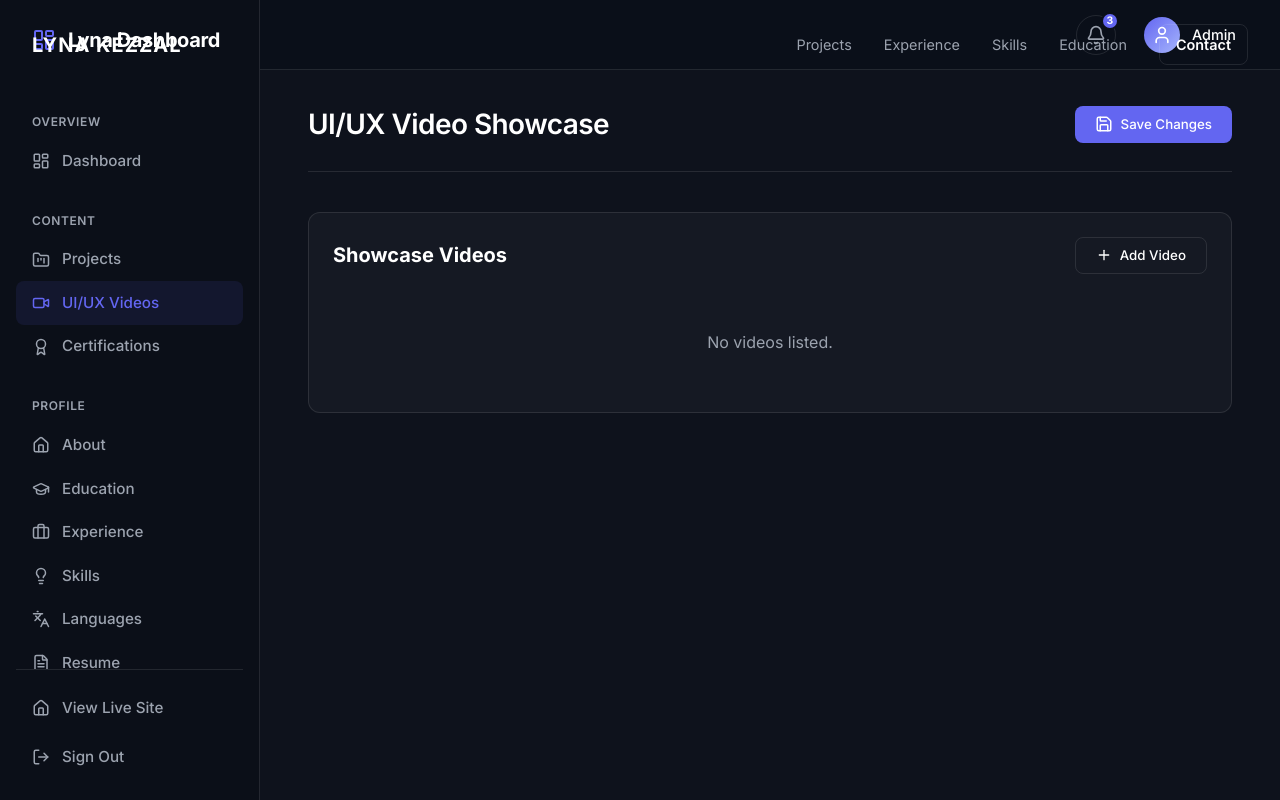
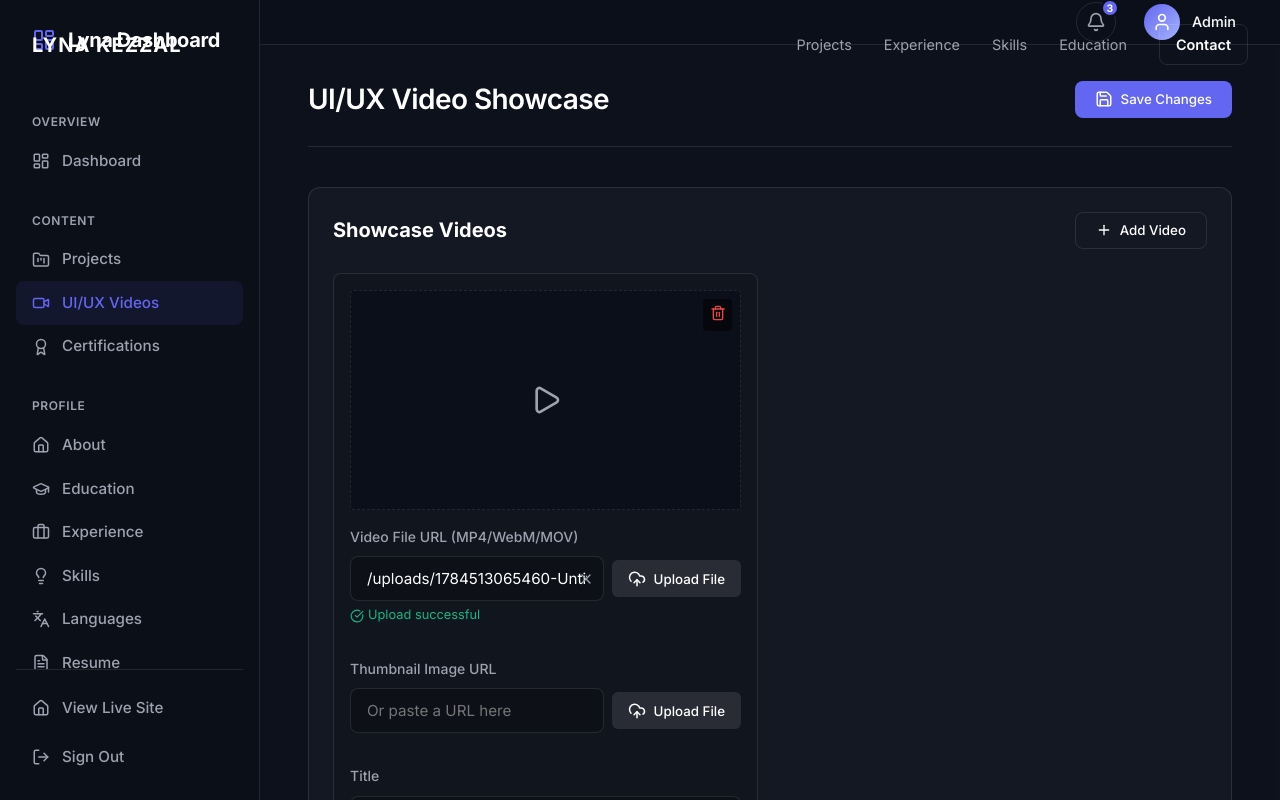
Before and after one commit to kezzallyna-code/portfolio-lyna-, a Next.js app: page /admin/videos in a window 1280 px wide. Built offline with nearby package versions, Linux system fonts and the light colour scheme.

Commit message:
fix: resolve Next.js dynamic route params error, fix case study links, and implement video player for showcase

```diff
--- a/src/app/admin/projects/page.tsx
+++ b/src/app/admin/projects/page.tsx
@@ -81,7 +81,7 @@ export default function ProjectsList() {
                 </td>
                 <td style={{ padding: '1rem 1.5rem', textAlign: 'right' }}>
                   <div style={{ display: 'flex', gap: '0.5rem', justifyContent: 'flex-end' }}>
-                    <Link href={project.caseStudyUrl} target="_blank">
+                    <Link href={`/projects/${project.caseStudyUrl || project.id}`} target="_blank">
                       <Button variant="secondary" style={{ padding: '0.4rem', background: 'transparent', border: 'none' }}>
                         <ExternalLink size={18} />
                       </Button>
--- a/src/app/admin/videos/page.tsx
+++ b/src/app/admin/videos/page.tsx
@@ -91,6 +91,18 @@ export default function VideosEditor() {
               </div>
 
               <div style={{ display: 'flex', flexDirection: 'column', gap: '0.5rem' }}>
+                <FileUpload
+                  label="Video File URL (MP4/WebM/MOV)"
+                  value={video.mp4Url || ''}
+                  onChange={value => updateVideo(index, 'mp4Url', value)}
+                  accept="video/*"
+                />
+                <FileUpload
+                  label="Thumbnail Image URL"
+                  value={video.thumbnail}
+                  onChange={value => updateVideo(index, 'thumbnail', value)}
+                  accept="image/*"
+                />
                 <Input
                   label="Title"
                   value={video.title}
@@ -105,18 +117,6 @@ export default function VideosEditor() {
                   label="Description"
                   value={video.description}
                   onChange={e => updateVideo(index, 'description', e.target.value)}
-                />
-                <FileUpload
-                  label="Thumbnail URL"
-                  value={video.thumbnail}
-                  onChange={value => updateVideo(index, 'thumbnail', value)}
-                  accept="image/*"
-                />
-                <FileUpload
-                  label="Video File URL (MP4/WebM/MOV)"
-                  value={video.mp4Url || ''}
-                  onChange={value => updateVideo(index, 'mp4Url', value)}
-                  accept="video/*"
                 />
                 <Input
                   label="Figma Embed Link"
--- a/src/app/projects/[id]/page.tsx
+++ b/src/app/projects/[id]/page.tsx
@@ -2,9 +2,10 @@ import { getPortfolioData } from '@/data/repository';
 import { notFound } from 'next/navigation';
 import Link from 'next/link';
 
-export default async function CaseStudyPage({ params }: { params: { id: string } }) {
+export default async function CaseStudyPage({ params }: { params: Promise<{ id: string }> }) {
   const data = await getPortfolioData();
-  const project = data.projects.find(p => p.id === params.id);
+  const resolvedParams = await params;
+  const project = data.projects.find(p => p.id === resolvedParams.id || p.caseStudyUrl === resolvedParams.id);
 
   if (!project) {
     notFound();
--- a/src/components/SelectedProjects.tsx
+++ b/src/components/SelectedProjects.tsx
@@ -25,7 +25,7 @@ export default function SelectedProjects({ projects }: { projects: Project[] })
                 <span className={styles.category}>{project.category}</span>
                 <h3 className={styles.projectTitle}>{project.title}</h3>
                 <p className={styles.projectDesc}>{project.description}</p>
-                <a href={project.caseStudyUrl} className={styles.caseStudyLink}>
+                <a href={`/projects/${project.caseStudyUrl || project.id}`} className={styles.caseStudyLink}>
                   View Case Study
                 </a>
               </div>
--- a/src/data/json/portfolio.json
+++ b/src/data/json/portfolio.json
@@ -87,8 +87,43 @@
       "level": "B2"
     }
   ],
-  "projects": [],
-  "uiUxVideos": [],
+  "projects": [
+    {
+      "id": "1784570492771",
+      "title": "Amanaa Invest",
+      "category": "FinTech",
+      "description": "Amanaa Invest is a modern investment platform concept designed to help users monitor portfolios, explore investment opportunities, and manage financial assets through a secure, intuitive, and data-driven dashboard.",
+      "imageUrl": "",
+      "caseStudyUrl": "amanaa-invest",
+      "technologies": [
+        "Next.js",
+        "React",
+        "TypeScript",
+        "Tailwind CSS",
+        "Supabase",
+        "PostgreSQL",
+        "Framer Motion",
+        "Vercel"
+      ],
+      "challenges": "Designing a financial dashboard that presents complex investment data in a clear and accessible way while maintaining a clean, trustworthy interface. Another challenge was creating responsive layouts and reusable components that scale across different pa",
+      "finalSolution": "I designed and developed a responsive investment platform with a modern UI, intuitive navigation, interactive analytics, secure authentication, and a modular architecture. The project emphasizes usability, performance, and scalability while providing users with a seamless investment management experience.",
+      "gallery": [],
+      "figmaEmbed": "https://www.figma.com/design/IHrqI6vRFFqL0UJJsquhLT/amannaa?t=iAAH19kdhXrJaGFY-0",
+      "liveDemoUrl": "https://amanaa-three.vercel.app",
+      "githubUrl": "https://github.com/kezzallyna-code/amana1"
+    }
+  ],
+  "uiUxVideos": [
+    {
+      "id": "1784513035710",
+      "title": "New Video",
+      "category": "UI/UX",
+      "description": "",
+      "thumbnail": "",
+      "mp4Url": "/uploads/1784513065460-Untitled_-_Google_Chrome_2026-07-03_23-52-49.mp4",
+      "isPublished": true
+    }
+  ],
   "experience": [
     {
       "id": "dev-designer",
```
Also changed, not shown: src/components/UiUxShowcase.tsx (+16 -3 lines), 2 other files (tests, documents, lock files or other folders).
